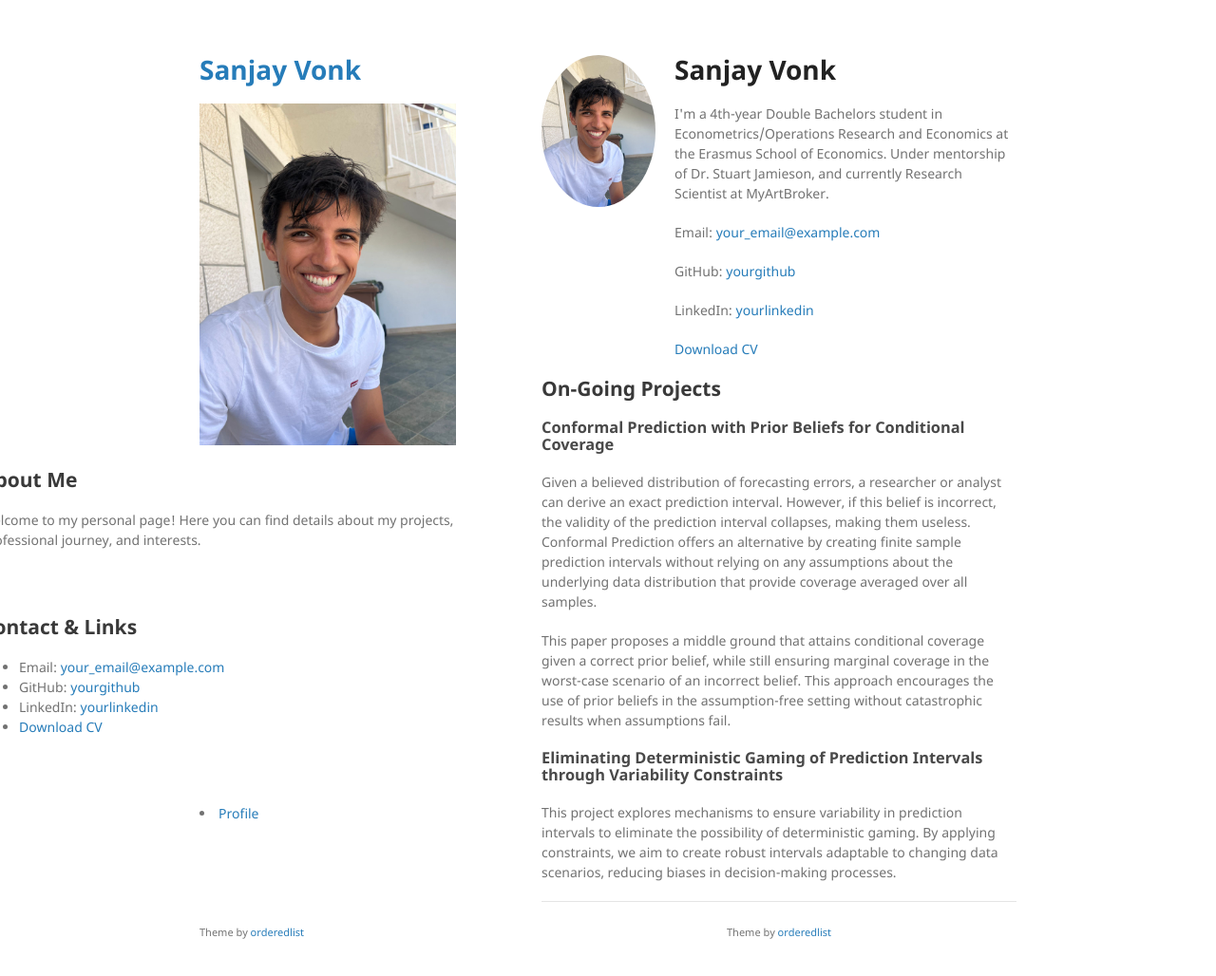
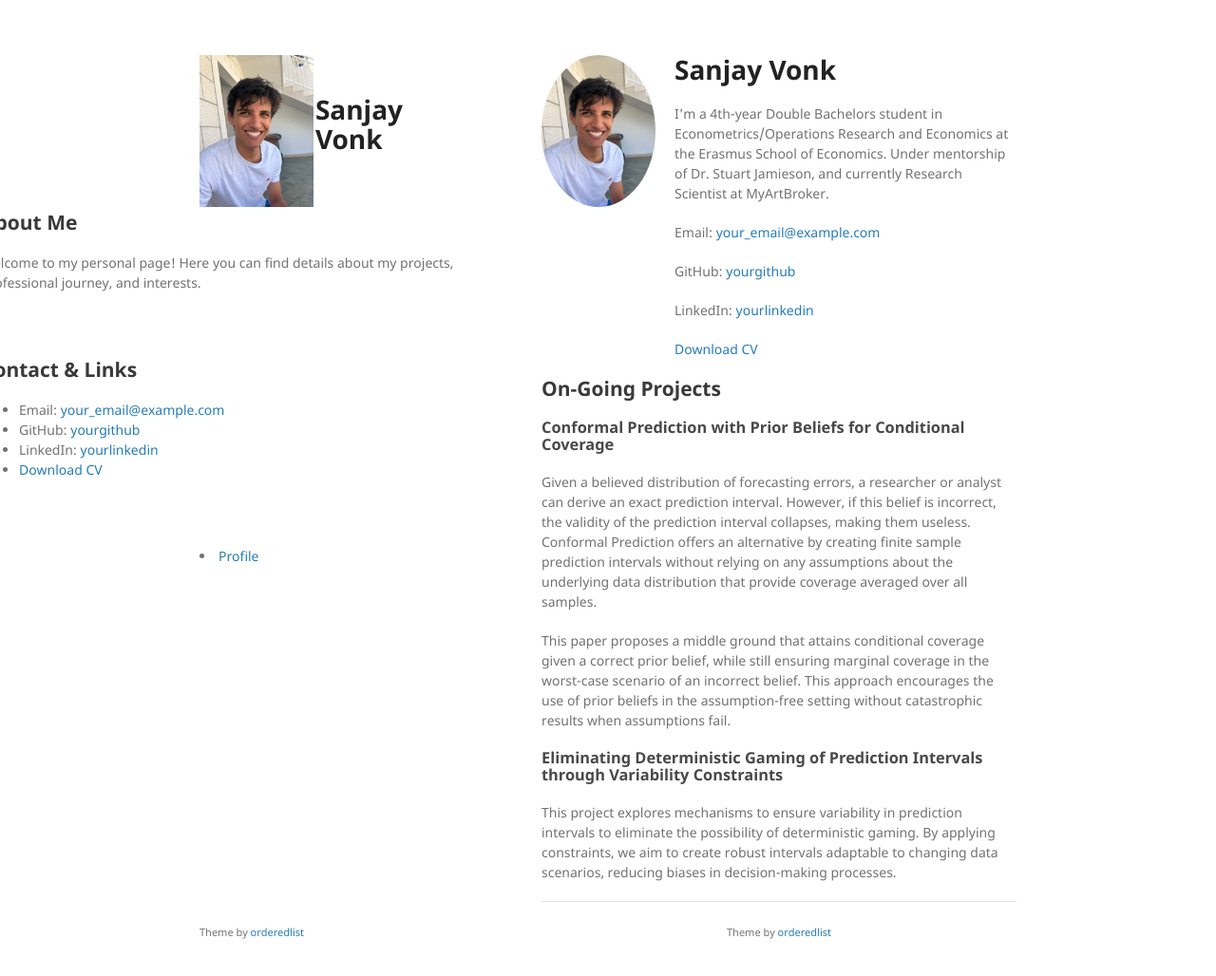
Before and after one commit to sanjayvonk/sanjayvonk.github.io, a Jekyll site: the page built from index.md, in a window 1280 px wide and 1061 px high. Shown: the top 1028 px of the window at 95% size. Built offline with Jekyll 4.4.1, drawn with Linux system fonts in a browser that asks for light colours; the repository's description, which GitHub fills in, is left out.

Commit message:
Update default.html

```diff
--- a/_layouts/default.html
+++ b/_layouts/default.html
@@ -14,17 +14,17 @@
   <body>
     <div class="wrapper">
       <header>
-        <h1><a href="{{ "/" | absolute_url }}">{{ site.title | default: site.github.repository_name }}</a></h1>
-
-        {% if site.logo %}
-          <img src="{{site.logo | relative_url}}" alt="Logo" />
-        {% endif %}
-
-        <p>{{ site.description | default: site.github.project_tagline }}</p>
-
-        {% if site.github.is_project_page %}
-        <p class="view"><a href="{{ site.github.repository_url }}">View the Project on GitHub <small>{{ site.github.repository_nwo }}</small></a></p>
-        {% endif %}
+        <div style="display: flex; align-items: center;">
+          <div>
+            {% if site.logo %}
+              <img src="{{site.logo | relative_url}}" alt="Logo" style="width: 120px; height: auto; margin-right: 20px;" />
+            {% endif %}
+          </div>
+          <div>
+            <h1>{{ site.title | default: site.github.repository_name }}</h1>
+            <p>{{ site.description | default: site.github.project_tagline }}</p>
+          </div>
+        </div>
 
         <section>
           <h2>About Me</h2>
@@ -40,6 +40,10 @@
             <li><a href="/cv.pdf">Download CV</a></li>
           </ul>
         </section>
+
+        {% if site.github.is_project_page %}
+        <p class="view"><a href="{{ site.github.repository_url }}">View the Project on GitHub <small>{{ site.github.repository_nwo }}</small></a></p>
+        {% endif %}
 
         {% if site.show_downloads %}
         <ul class="downloads">
```
